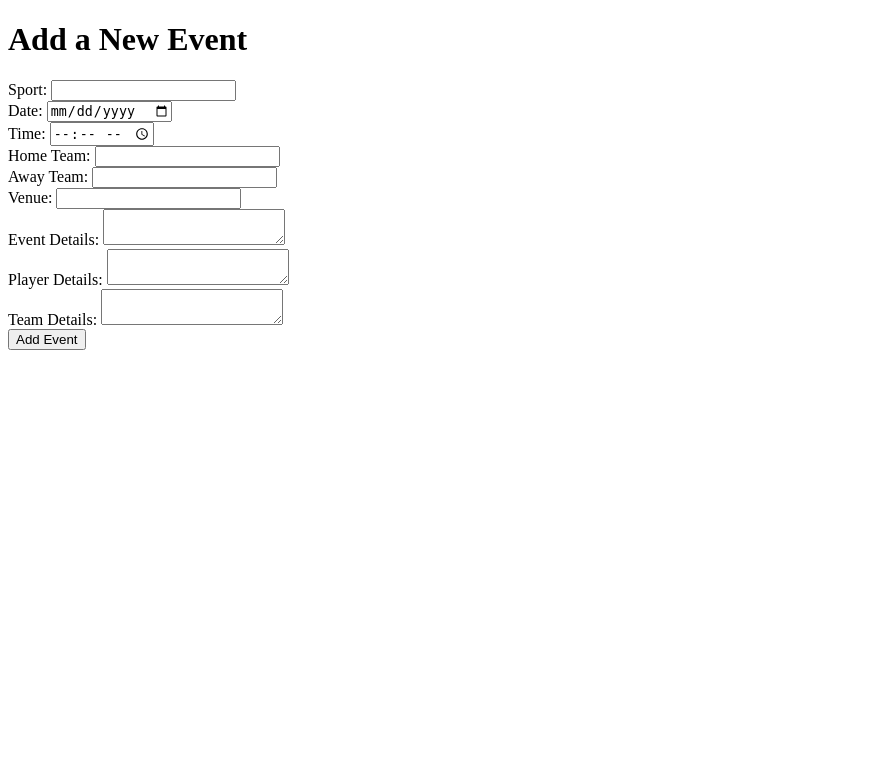
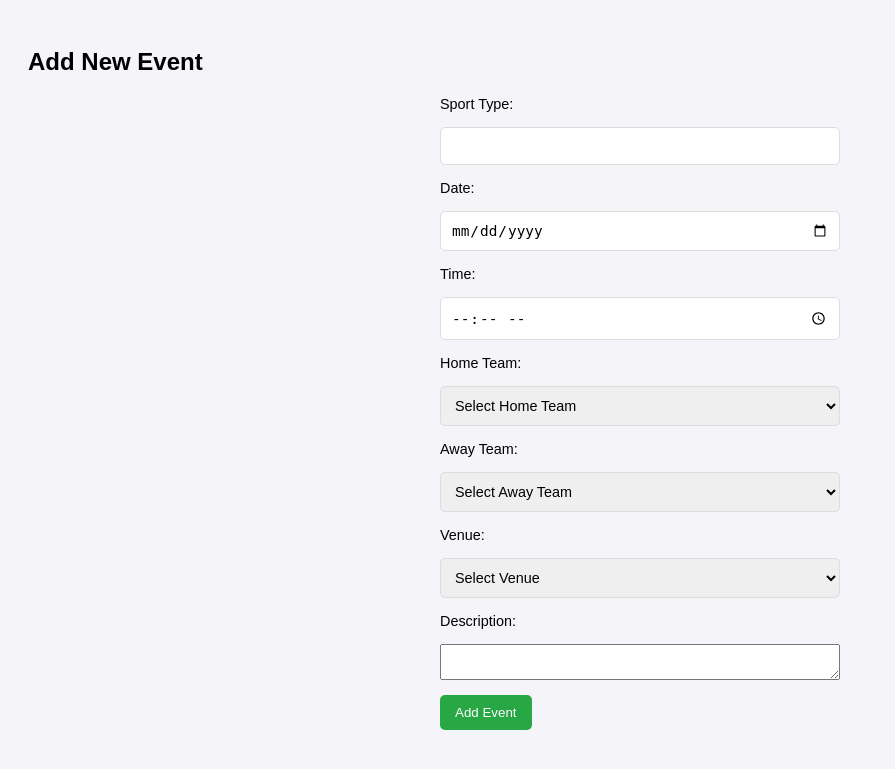
Before and after one commit to hu8813/coding_exercise_BE, a FastAPI app: template templates/add_event.html in a window 1280 px wide. Shown: the top 769 px of the page, without its empty margins (0-895 px from the left). Run offline with FastAPI, Linux system fonts and the light colour scheme; the template is opened without the code that fills it, so the values that code supplies are empty; parts of the project's set-up code (start-up, migrations or seed data) failed here and were passed over.

Commit message:
adding new event

```diff
--- a/main.py
+++ b/main.py
@@ -1,4 +1,4 @@
-from fastapi import FastAPI, HTTPException, Request, Form, status
+from fastapi import FastAPI, HTTPException, Request, Form, status, Depends
 from fastapi.responses import HTMLResponse, RedirectResponse
 from fastapi.templating import Jinja2Templates
 import asyncpg
@@ -6,7 +6,6 @@ import os
 from dotenv import load_dotenv
 from datetime import datetime
 from typing import List, Optional
-from datetime import datetime as dt
 
 # Load environment variables
 load_dotenv()
@@ -24,95 +23,130 @@ templates = Jinja2Templates(directory="templates")
 async def get_db_connection():
     return await asyncpg.connect(DATABASE_URL)
 
+# Function to initialize the database tables
+async def initialize_database(conn):
+    # Create tables
+    try:
+        await conn.execute("""CREATE TABLE IF NOT EXISTS teams (
+            team_id SERIAL PRIMARY KEY,
+            name VARCHAR(255) NOT NULL,
+            details TEXT
+        );""")
+        await conn.execute("""CREATE TABLE IF NOT EXISTS venues (
+            venue_id SERIAL PRIMARY KEY,
+            name VARCHAR(255) NOT NULL,
+            location VARCHAR(255) NOT NULL,
+            capacity INTEGER
+        );""")
+        await conn.execute("""CREATE TABLE IF NOT EXISTS events (
+            event_id SERIAL PRIMARY KEY,
+            sport_type VARCHAR(255) NOT NULL,
+            event_date DATE NOT NULL,
+            event_time TIME NOT NULL,
+            home_team_id INTEGER REFERENCES teams(team_id),
+            away_team_id INTEGER REFERENCES teams(team_id),
+            venue_id INTEGER REFERENCES venues(venue_id),
+            description TEXT
+        );""")
+    except Exception as e:
+        print(f"Error occurred while initializing the database: {e}")
+
+# Use lifespan event handler to manage database initialization
+@app.on_event("startup")
+async def startup_event():
+    conn = await get_db_connection()  # Get the database connection
+    try:
+        await initialize_database(conn)
+    finally:
+        await conn.close()  # Ensure the connection is closed after initialization
+
+# Dependency to get the database connection
+async def get_db_connection_dependency():
+    conn = await get_db_connection()
+    try:
+        yield conn
+    finally:
+        await conn.close()  # Close the connection after use
+
+# Fetch teams from the database
+async def get_teams(conn):
+    try:
+        teams = await conn.fetch("SELECT team_id, name FROM teams")
+        return [dict(team) for team in teams]  # Convert to a list of dictionaries
+    except Exception as e:
+        print(f"Error fetching teams: {e}")
+        raise HTTPException(status_code=status.HTTP_500_INTERNAL_SERVER_ERROR, detail="Error fetching teams")
+
+# Fetch venues from the database
+async def get_venues(conn):
+    try:
+        venues = await conn.fetch("SELECT venue_id, name FROM venues")
+        return [dict(venue) for venue in venues]  # Convert to a list of dictionaries
+    except Exception as e:
+        print(f"Error fetching venues: {e}")
+        raise HTTPException(status_code=status.HTTP_500_INTERNAL_SERVER_ERROR, detail="Error fetching venues")
+
+# Fetch events from the database
+async def get_events(conn):
+    try:
+        events = await conn.fetch("SELECT * FROM events ORDER BY event_date ASC, event_time ASC")
+        return [dict(event) for event in events]  # Convert to a list of dictionaries
+    except Exception as e:
+        print(f"Error fetching events: {e}")
+        raise HTTPException(status_code=status.HTTP_500_INTERNAL_SERVER_ERROR, detail="Error fetching events")
+
 # Display form for adding a new event
 @app.get("/add-event", response_class=HTMLResponse)
-async def add_event_form(request: Request):
-    return templates.TemplateResponse("add_event.html", {"request": request})
+async def add_event_form(request: Request, conn=Depends(get_db_connection_dependency)):
+    teams = await get_teams(conn)  # Fetch teams
+    venues = await get_venues(conn)  # Fetch venues
+    return templates.TemplateResponse("add_event.html", {"request": request, "teams": teams, "venues": venues})
 
 # Display all events (home page)
 @app.get("/", response_class=HTMLResponse)
-async def read_events(request: Request):
-    conn = await get_db_connection()
-    try:
-        events = await conn.fetch("SELECT * FROM events ORDER BY date ASC, time ASC")
-        event_list = [dict(event) for event in events]
-    finally:
-        await conn.close()
-    return templates.TemplateResponse("index.html", {"request": request, "events": event_list})
+async def read_events(request: Request, conn=Depends(get_db_connection_dependency)):
+    events = await get_events(conn)  # Fetch events
+    return templates.TemplateResponse("index.html", {"request": request, "events": events})
 
-# Create a new event
 @app.post("/api/event/")
 async def create_event(
-    sport: str = Form(...),
-    date: Optional[str] = Form(default_factory=lambda: dt.now().strftime("%Y-%m-%d")),
-    time: Optional[str] = Form(default_factory=lambda: dt.now().strftime("%H:%M")),
-    home_team: str = Form(...),
-    away_team: str = Form(...),
-    venue: Optional[str] = Form(None),
-    event_details: Optional[str] = Form(None),
-    player_details: Optional[str] = Form(None),
-    team_details: Optional[str] = Form(None)
+    sport_type: str = Form(...),
+    event_date: Optional[str] = Form(None),  # Pass date as string in form
+    event_time: Optional[str] = Form(None),  # Pass time as string in form
+    home_team_id: int = Form(...),
+    away_team_id: int = Form(...),
+    venue_id: int = Form(...),
+    description: Optional[str] = Form(None),
+    conn=Depends(get_db_connection_dependency)
 ):
-    conn = await get_db_connection()
+    # Debugging: Log the received data
+    print("Received Data:")
+    print(f"Sport Type: {sport_type}")
+    print(f"Event Date: {event_date}")
+    print(f"Event Time: {event_time}")
+    print(f"Home Team ID: {home_team_id}")
+    print(f"Away Team ID: {away_team_id}")
+    print(f"Venue ID: {venue_id}")
+    print(f"Description: {description}")
+
+    # Default date and time if not provided
+    event_date_obj = datetime.strptime(event_date, "%Y-%m-%d").date() if event_date else datetime.now().date()
+    event_time_obj = datetime.strptime(event_time, "%H:%M").time() if event_time else datetime.now().time()
+
+    # Proceed to insert event (assuming required foreign key validation exists)
     try:
-        # Convert date string to a date object
-        event_date = dt.strptime(date, "%Y-%m-%d").date()
-        event_time = dt.strptime(time, "%H:%M").time()
-
-        # Insert the new event into the database
         await conn.execute(
             """
-            INSERT INTO events (sport, date, time, home_team, away_team, venue, event_details, player_details, team_details)
-            VALUES ($1, $2, $3, $4, $5, $6, $7, $8, $9)
+            INSERT INTO events (sport_type, event_date, event_time, home_team_id, away_team_id, venue_id, description)
+            VALUES ($1, $2, $3, $4, $5, $6, $7)
             """,
-            sport, event_date, event_time, home_team, away_team, venue, event_details, player_details, team_details
+            sport_type, event_date_obj, event_time_obj, home_team_id, away_team_id, venue_id, description
         )
     except Exception as e:
-        print(f"Error occurred: {e}")
-        raise HTTPException(status_code=status.HTTP_500_INTERNAL_SERVER_ERROR, detail="An error occurred while creating the event.")
-    finally:
-        await conn.close()
+        print(f"Error: {e}")
+        raise HTTPException(status_code=status.HTTP_500_INTERNAL_SERVER_ERROR, detail="Error creating event")
 
     return RedirectResponse(url="/", status_code=status.HTTP_303_SEE_OTHER)
-
-# Route to get one event by ID
-@app.get("/api/event/{event_id}", response_class=HTMLResponse)
-async def get_event(event_id: int, request: Request):
-    conn = await get_db_connection()
-    try:
-        event = await conn.fetchrow("SELECT * FROM events WHERE id = $1", event_id)
-        if event is None:
-            raise HTTPException(status_code=404, detail="Event not found")
-        event_data = dict(event)
-    finally:
-        await conn.close()
-    return templates.TemplateResponse("event.html", {"request": request, "event": event_data})
-
-# Route to get events (with filters, if provided)
-@app.get("/api/events/", response_class=HTMLResponse)
-async def get_events(request: Request, sport: Optional[str] = None, date: Optional[str] = None):
-    conn = await get_db_connection()
-    query = "SELECT * FROM events"
-    params = []
-
-    if sport or date:
-        query += " WHERE"
-    if sport:
-        query += " sport = $1"
-        params.append(sport)
-    if date:
-        if sport:
-            query += " AND"
-        query += " date = $2"
-        params.append(date)
-
-    try:
-        events = await conn.fetch(query, *params)
-        event_list = [dict(event) for event in events]
-    finally:
-        await conn.close()
-
-    return templates.TemplateResponse("index.html", {"request": request, "events": event_list})
 
 # Run the application
 if __name__ == "__main__":
--- a/templates/add_event.html
+++ b/templates/add_event.html
@@ -1,39 +1,85 @@
 <!DOCTYPE html>
-<html>
+<html lang="en">
 <head>
+    <meta charset="UTF-8">
+    <meta name="viewport" content="width=device-width, initial-scale=1.0">
     <title>Add Event</title>
+    <style>
+        body {
+            font-family: Arial, sans-serif;
+            padding: 20px;
+            background-color: #f4f4f9;
+        }
+        .event-form {
+            display: flex;
+            flex-direction: column;
+            gap: 15px;
+            max-width: 400px;
+            margin: auto;
+        }
+        .event-form label {
+            font-size: 0.9rem;
+        }
+        .event-form input, .event-form select {
+            padding: 10px;
+            font-size: 0.9rem;
+            border: 1px solid #ddd;
+            border-radius: 5px;
+        }
+        .event-form button {
+            align-self: flex-start;
+            background-color: #28a745;
+            color: white;
+            border: none;
+            padding: 10px 15px;
+            border-radius: 5px;
+            cursor: pointer;
+        }
+        .event-form button:hover {
+            background-color: #218838;
+        }
+    </style>
 </head>
 <body>
-    <h1>Add a New Event</h1>
-    <form action="/api/event/" method="post">
-        <label for="sport">Sport:</label>
-        <input type="text" name="sport" required><br>
+    <h2>Add New Event</h2>
+    <form class="event-form" action="/api/event/" method="post">
+        <label for="sport_type">Sport Type:</label>
+        <input type="text" id="sport_type" name="sport_type" required>
 
-        <label for="date">Date:</label>
-        <input type="date" name="date"><br>
+        <label for="event_date">Date:</label>
+        <input type="date" id="event_date" name="event_date" required>
 
-        <label for="time">Time:</label>
-        <input type="time" name="time"><br>
+        <label for="event_time">Time:</label>
+        <input type="time" id="event_time" name="event_time" required>
 
-        <label for="home_team">Home Team:</label>
-        <input type="text" name="home_team" required><br>
+        <label for="home_team_id">Home Team:</label>
+        <select id="home_team_id" name="home_team_id" required>
+            <option value="">Select Home Team</option>
+            {% for team in teams %}
+            <option value="{{ team.team_id }}">{{ team.name }}</option>
+            {% endfor %}
+        </select>
 
-        <label for="away_team">Away Team:</label>
-        <input type="text" name="away_team" required><br>
+        <label for="away_team_id">Away Team:</label>
+        <select id="away_team_id" name="away_team_id" required>
+            <option value="">Select Away Team</option>
+            {% for team in teams %}
+            <option value="{{ team.team_id }}">{{ team.name }}</option>
+            {% endfor %}
+        </select>
 
-        <label for="venue">Venue:</label>
-        <input type="text" name="venue"><br>
+        <label for="venue_id">Venue:</label>
+        <select id="venue_id" name="venue_id" required>
+            <option value="">Select Venue</option>
+            {% for venue in venues %}
+            <option value="{{ venue.venue_id }}">{{ venue.name }}</option>
+            {% endfor %}
+        </select>
 
-        <label for="event_details">Event Details:</label>
-        <textarea name="event_details"></textarea><br>
+        <label for="description">Description:</label>
+        <textarea id="description" name="description"></textarea>
 
-        <label for="player_details">Player Details:</label>
-        <textarea name="player_details"></textarea><br>
-
-        <label for="team_details">Team Details:</label>
-        <textarea name="team_details"></textarea><br>
-
-        <input type="submit" value="Add Event">
+        <button type="submit">Add Event</button>
     </form>
 </body>
 </html>
```
Also changed, not shown: templates/index.html (+135 -38 lines).
